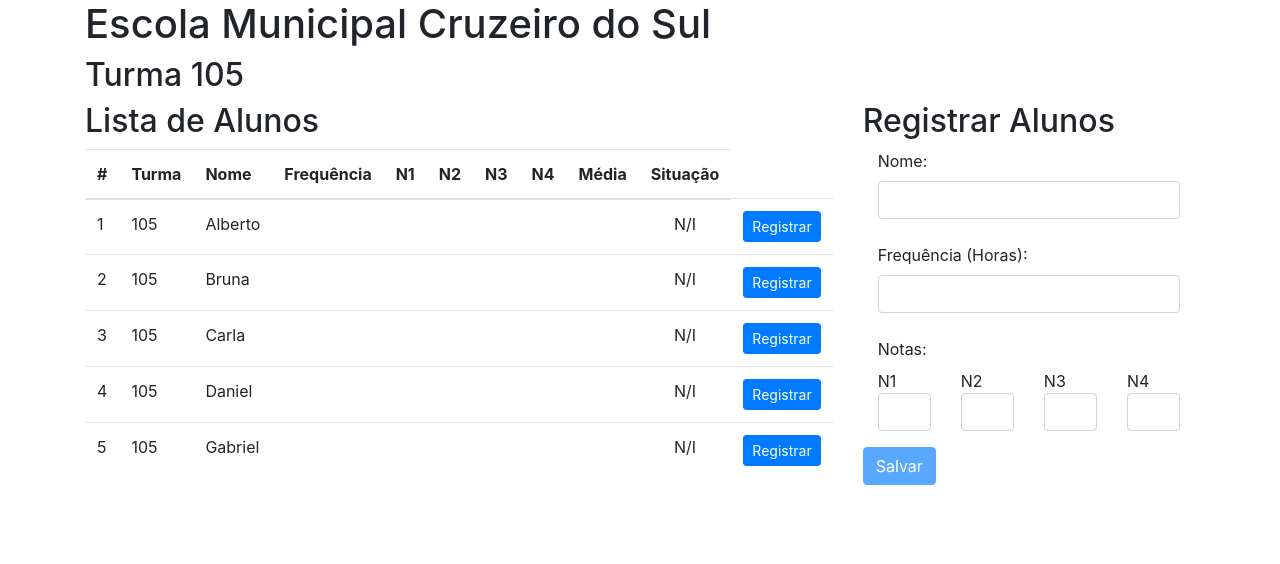
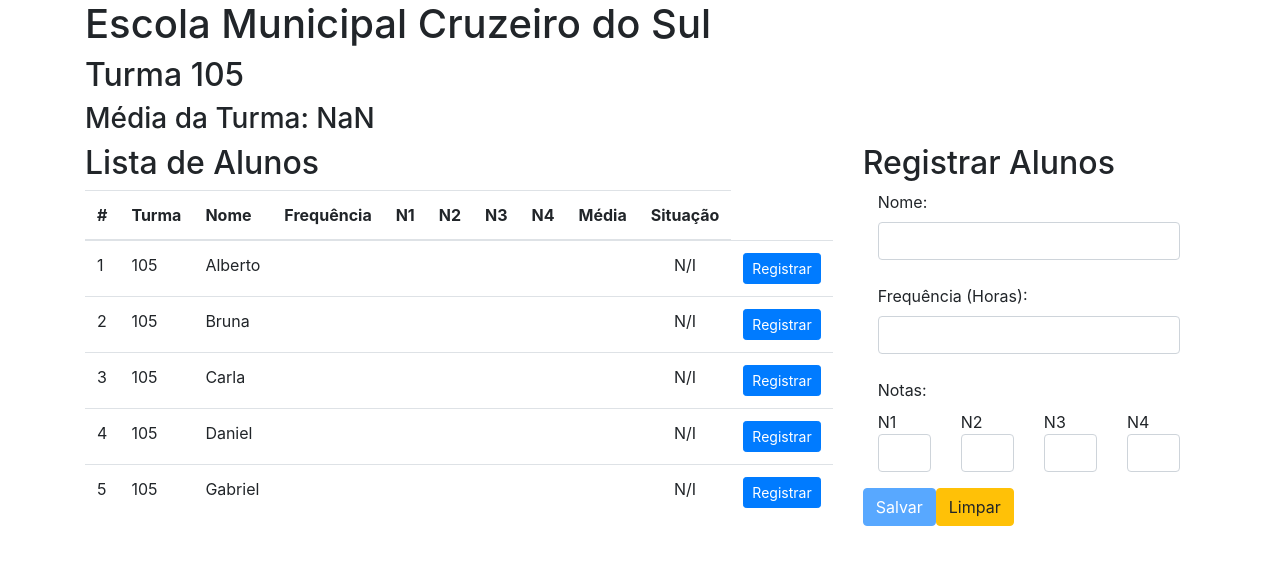
Before and after one commit to PedroSSC/AngularStarterG1, an Angular app: page / in a window 1280 px wide. Shown: the top 564 px of the page. Built offline with nearby package versions, Linux system fonts and the light colour scheme.

Commit message:
G1 Finalizada

```diff
--- a/src/app/aluno.ts
+++ b/src/app/aluno.ts
@@ -20,6 +20,15 @@ export class Aluno {
         this.n3 = n3;
         this.n4 = n4;
         this.med = med;
+    }
+
+    atualiza(aluno:Aluno){
+        this.freq = aluno.freq;
+        this.n1 = aluno.n1;
+        this.n2 = aluno.n2;
+        this.n3 = aluno.n3;
+        this.n4 = aluno.n4;
+        this.med = aluno.med;
     }
 
     media(){
--- a/src/app/app.component.html
+++ b/src/app/app.component.html
@@ -1,6 +1,7 @@
 <div class="container">
     <h1>Escola Municipal Cruzeiro do Sul</h1>
     <h2>Turma 105</h2>
+    <h3>Média da Turma: {{mediaTurma()}}</h3>
     <div class="row">
         <div class="col">
 
@@ -47,7 +48,7 @@
         </div>
         <div class="col">
             <h2>Registrar Alunos</h2>
-            <form #formCadastro="ngForm" (ngSubmit)="salvar()">
+            <form #formCadastro="ngForm" >
                 <div class="col">
 
                     <div class="form-group-sm">
@@ -80,8 +81,10 @@
                         </div>
                     </div>
                 </div>
-                <button type="submit" class="btn btn-primary" [disabled]="!formCadastro.valid">Salvar</button>
+                <button type="submit" class="btn btn-primary" (click)="salvar()" [disabled]="!formCadastro.valid">Salvar</button>
+                <button type="submit" class="btn btn-warning" (click)="limpar()" >Limpar</button>
             </form>
+
         </div>
         <br>
 
--- a/src/app/app.component.ts
+++ b/src/app/app.component.ts
@@ -9,6 +9,7 @@ import { Aluno } from './aluno';
 })
 export class AppComponent implements OnInit {
     alunos: Array<Aluno>;
+    select: Aluno = new Aluno(0, 1,'', null,null,null,null,null,null);
     novo: Aluno = new Aluno(0, 1,'', null,null,null,null,null,null);
     ultimo_id = 5;
     editando = false;
@@ -26,26 +27,37 @@ export class AppComponent implements OnInit {
     ngOnInit(): void {
     }
 
-
-    encontrar(id: number): number {
-        let indice = -1;
-        for (let i = 0; i < this.alunos.length; i++) {
-            if (this.alunos[i].id == id) {
-                indice = i;
-                break;
-            }
-        }
-        return indice;
-    }
-
     editar(aluno: Aluno): void {
-       this.novo = aluno;
+       this.select = aluno;
+       this.novo = new Aluno(aluno.id, aluno.turma, aluno.nome, aluno.freq, aluno.n1, aluno.n2, aluno.n3, aluno.n4, aluno.med);
 
     }
 
     salvar(): void{
         let n = this.novo.media();
-        console.log(this.novo.situacao());
+        this.select.atualiza(this.novo);
         this.novo = new Aluno(0, 1,'', null,null,null,null,null,null);
+        this.select = new Aluno(0, 1,'', null,null,null,null,null,null);
+    }
+
+    limpar():void{
+        this.novo = new Aluno(0, 1,'', null,null,null,null,null,null);
+        this.select = new Aluno(0, 1,'', null,null,null,null,null,null);
+    }
+
+    mediaTurma():number{
+        let media = 0;
+        let div = 0;
+
+        for (let i = 0; i < this.alunos.length; i++) {
+            if(this.alunos[i].med != null){
+                div ++;
+                media = media + +this.alunos[i].med;
+            }
+        }
+        console.log('media: '+media+'   div: '+div);
+        media = media/div;
+
+        return media;
     }
 }
```
